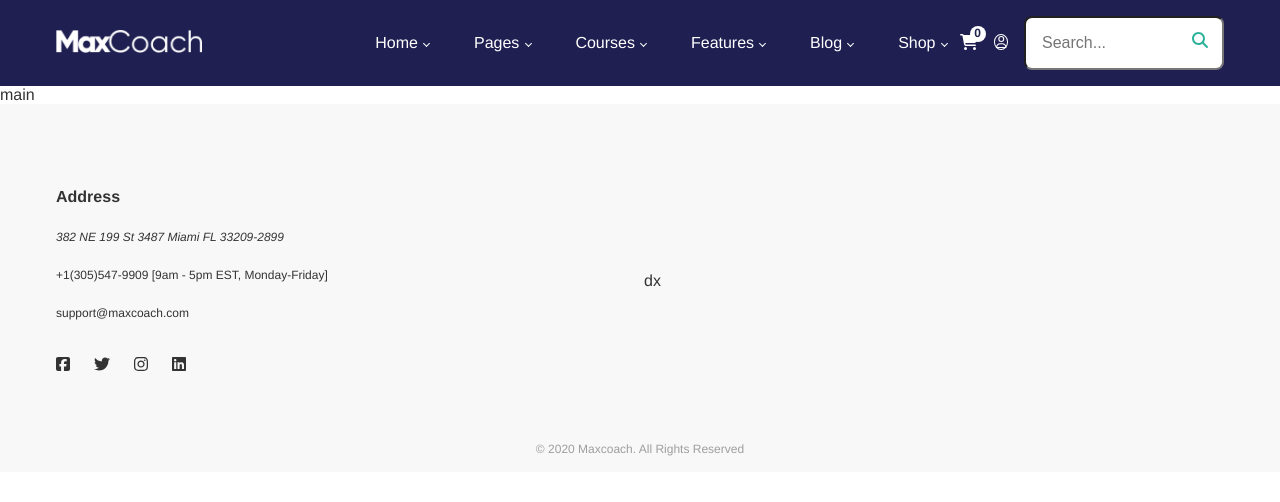
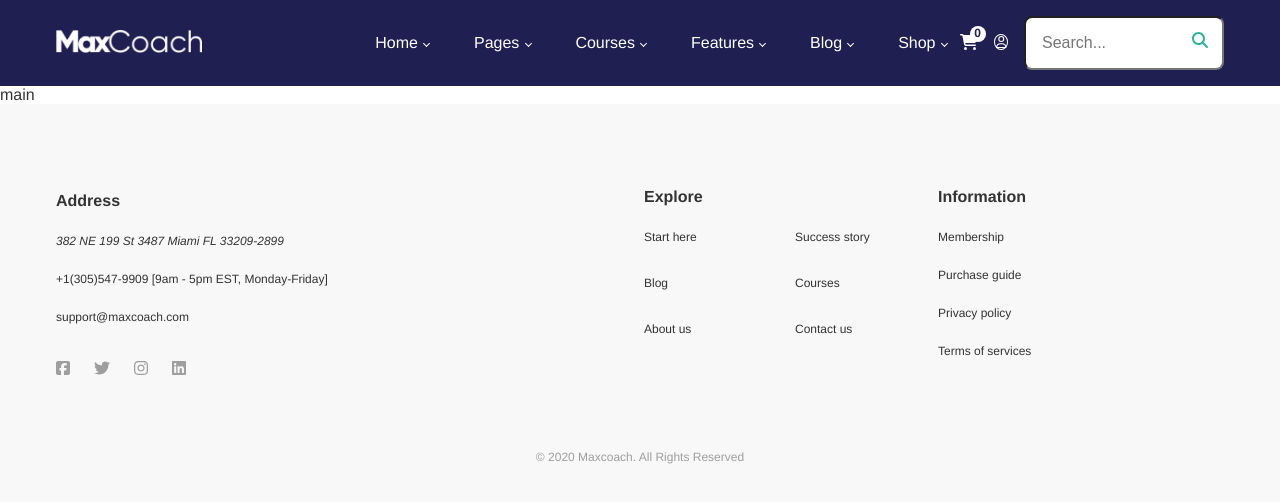
Before and after one commit to masfreddy93/proj-html-vuejs, a Vue app: page / in a window 1280 px wide. Shown: the top 502 px of the page. Built offline with nearby package versions, Linux system fonts and the light colour scheme.

Commit message:
refactoring

```diff
--- a/src/components/FooterComponent.vue
+++ b/src/components/FooterComponent.vue
@@ -2,18 +2,8 @@
     <footer>
         <div class="container">
             <div class="footer-top">
-                <div class="footer-top-left">
-                    <h4> {{ contactDetails.id }} </h4>
-                    <address> {{ contactDetails.address}} </address>
-                    <p> {{ contactDetails.telephone }} [{{ contactDetails.hours }}] </p>
-                    <p> {{ contactDetails.email }} </p>
-                    <ul class="social-icons">
-                        <li v-for="(icon, i) in socialIcons" :key="i" :class="icon.class"><a :href="icon.href"> <font-awesome-icon :icon="icon.iconText" /> </a></li>
-                    </ul>
-                </div>
-                <div class="footer-top-right">
-                    dx
-                </div>
+                <FooterTopLeftComponent :contactDetails="contactDetails" />
+                <FooterTopRightComponent />
             </div>
 
             <div class="footer-bottom">
@@ -25,43 +15,24 @@
 
 
 <script>
+import FooterTopLeftComponent from './FooterTopLeftComponent.vue';
+import FooterTopRightComponent from './FooterTopRightComponent.vue';
 
-    export default{
+export default {
     data() {
         return {
             contactDetails: {
-                    id: 'Address',
-                    address: '382 NE 199 St 3487 Miami FL 33209-2899',
-                    telephone: '+1(305)547-9909',
-                    hours: '9am - 5pm EST, Monday-Friday',
-                    email: 'support@maxcoach.com'
+                id: "Address",
+                address: "382 NE 199 St 3487 Miami FL 33209-2899",
+                telephone: "+1(305)547-9909",
+                hours: "9am - 5pm EST, Monday-Friday",
+                email: "support@maxcoach.com"
             },
-                socialIcons: [
-                    {
-                        class: 'facebook-icon',
-                        iconText: 'fa-brands fa-square-facebook',
-                        href: '#'
+
+            copyright: "© 2020 Maxcoach. All Rights Reserved"
+        };
     },
-                    {
-                        class: 'twitter-icon',
-                        iconText: 'fa-brands fa-twitter',
-                        href: '#'
-                    },
-                    {
-                        class: 'instagram-icon',
-                        iconText: 'fa-brands fa-instagram',
-                        href: '#'
-                    },
-                    {
-                        class: 'linkedin-icon',
-                        iconText: 'fa-brands fa-linkedin',
-                        href: '#'
-                    },
-                ],
-                copyright: '© 2020 Maxcoach. All Rights Reserved'
-
-            }
-        }
+    components: { FooterTopLeftComponent, FooterTopRightComponent }
 }
 
 </script>
@@ -97,21 +68,48 @@
                 @include my-display-flex;
                 justify-content: flex-start;
                 gap: 1.5rem;
+                color: $font-color-grey-section;
             }
         }
 
         .footer-top-right {
             flex-basis: 0;
             flex-grow: 1;
+            @include my-display-flex;
+            justify-content: flex-start;
+            align-items: flex-start;
+
+            & > div {
+                flex-basis: 0;
+                flex-grow: 1;
+            }
+
+            .footer-top-right-explore ul {
+                @include my-display-flex;
+                flex-wrap: wrap;
+
+                li {
+                    flex-basis: calc(50% - 0.5rem);
+                }
+            }
+
+            h4, li {
+                margin-bottom: 1.5rem;
+                font-size: 0.75rem;
+            }
+
+            h4 {
+                font-size: 1rem;
+            }
+
         }
     }
 
     .footer-bottom {
-            margin-bottom: 3.75rem 0;
         font-size: 0.75rem;
         color: $font-color-grey-section;
         text-align: center;
+        padding-bottom: 3.75rem;
     }
 }
-
 </style>
```
Lines whose indentation alone changed are shown as unchanged.
